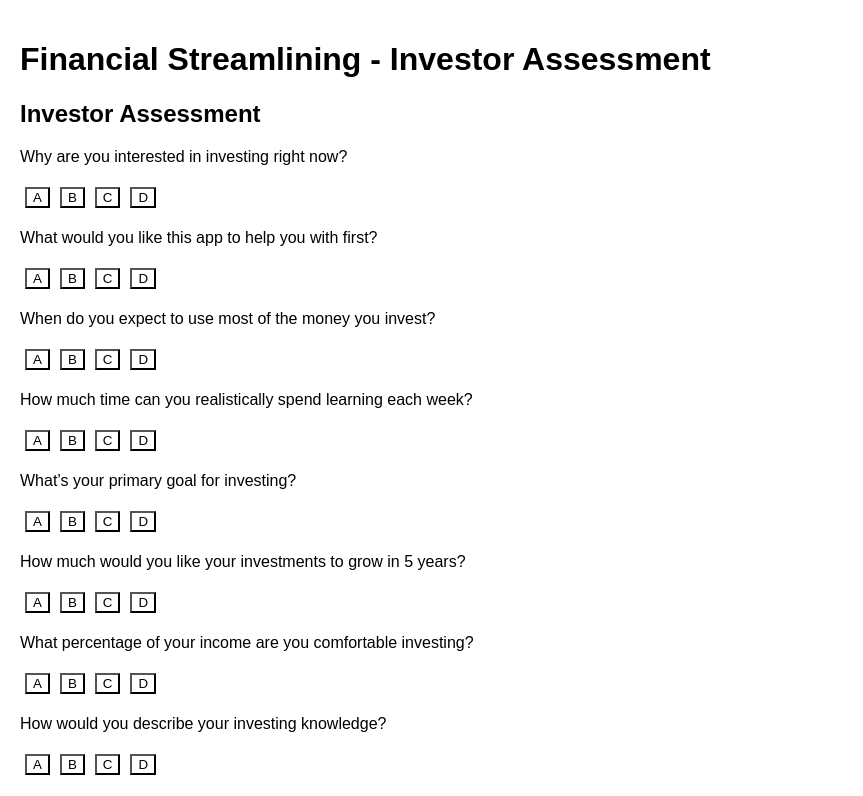
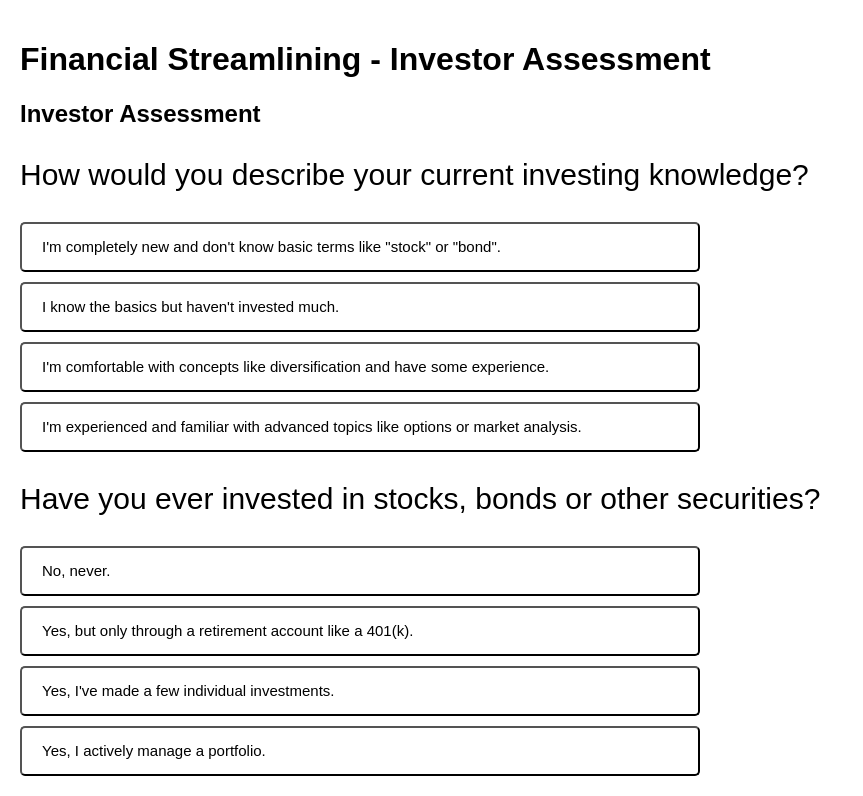
Before and after one commit to neh8/financialstreamlining, a React (Create React App) app in the folder financial-streamlining/frontend/: page / in a window 1280 px wide. Shown: the top 796 px of the page, without its empty margins (0-863 px from the left). Built offline with nearby package versions, Linux system fonts and the light colour scheme.

Commit message:
Updated score calculation, changed questions, changed CSS to be more presentable for Monday

```diff
--- a/financial-streamlining/frontend/package.json
+++ b/financial-streamlining/frontend/package.json
@@ -8,6 +8,8 @@
     "@testing-library/react": "^16.3.0",
     "@testing-library/user-event": "^13.5.0",
     "axios": "^1.12.2",
+    "cors": "^2.8.5",
+    "express": "^5.1.0",
     "react": "^19.2.0",
     "react-dom": "^19.2.0",
     "react-scripts": "5.0.1",
--- a/financial-streamlining/frontend/src/App.css
+++ b/financial-streamlining/frontend/src/App.css
@@ -32,7 +32,47 @@
   from {
     transform: rotate(0deg);
   }
+
   to {
     transform: rotate(360deg);
   }
 }
+
+.question-container {
+  margin-bottom: 20px;
+}
+
+.answer-options {
+  display: flex;
+  flex-direction: column;
+  gap: 10px;
+  width: 100%;
+  max-width: 400px;
+}
+
+.question-button {
+  height: 50px;
+  width: 170%;
+  padding: 10px 20px;
+  text-align: left;
+  background-color: white;
+  cursor: pointer;
+  border-radius: 5px;
+  font-size: 15px;
+}
+
+.question-button.selected {
+  background-color: lightblue
+}
+
+.question-text {
+  font-size: 30px;
+}
+
+.results {
+  font-size: 30px;
+  display: flex;
+  flex-direction: column;
+  text-align: center;
+  width: 100%
+}
--- a/financial-streamlining/frontend/src/App.js
+++ b/financial-streamlining/frontend/src/App.js
@@ -1,4 +1,5 @@
 import React, { useState } from "react";
+import './App.css'
 
 function App() {
   const [step, setStep] = useState("assessment");
@@ -9,19 +10,138 @@ function App() {
   const [personalityResult, setPersonalityResult] = useState(null);
 
   const questions = [
-    "Why are you interested in investing right now?",
-    "What would you like this app to help you with first?",
-    "When do you expect to use most of the money you invest?",
-    "How much time can you realistically spend learning each week?",
-    "What’s your primary goal for investing?",
-    "How much would you like your investments to grow in 5 years?",
-    "What percentage of your income are you comfortable investing?",
-    "How would you describe your investing knowledge?",
-    "Have you ever invested in the stock market?",
-    "How do you prefer to make investment decisions?",
+    {
+      questionText: "How would you describe your current investing knowledge?",
+      answerOptions: [
+        "I'm completely new and don't know basic terms like \"stock\" or \"bond\".",
+        "I know the basics but haven't invested much.",
+        "I'm comfortable with concepts like diversification and have some experience.",
+        "I'm experienced and familiar with advanced topics like options or market analysis."
+      ],
+      answerScores: {
+        "I'm completely new and don't know basic terms like \"stock\" or \"bond\".": 1,
+        "I know the basics but haven't invested much.": 2,
+        "I'm comfortable with concepts with diversification and have some experience.": 3,
+        "I'm experienced and familiar with advanced topics like options or market analysis.": 4
+      },
+    },
+    {
+      questionText: "Have you ever invested in stocks, bonds or other securities?",
+      answerOptions: [
+        "No, never.",
+        "Yes, but only through a retirement account like a 401(k).",
+        "Yes, I've made a few individual investments.",
+        "Yes, I actively manage a portfolio."
+      ],
+      answerScores: {
+        "No, never.": 1,
+        "Yes, but only through a retirement account like a 401(k).": 2,
+        "Yes, I've made a few individual investments.": 3,
+        "Yes, I actively manage a portfolio.": 4
+      },
+    },
+    {
+      questionText: "\What does \"diversification\" mean in investing?",
+      answerOptions: [
+        "Putting all your money in one stock for higher returns.",
+        "Spreading investments across different assets to reduce risk.",
+        "Buying only low-risk bonds.",
+        "I don't know."
+      ],
+      answerScores: {
+        "Putting all your money in one stock for higher returns.": 1,
+        "Spreading investments across different assets to reduce risk.": 2,
+        "Buying only low-risk bonds.": 3,
+        "I don't know.": 1
+      },
+    },
+    {
+      questionText: "How familiar are you with financial ratios like P/E or Debt-to-Equity",
+      answerOptions: [
+        "Not at all.",
+        "I've heard of them but don't understand how to use them.",
+        "I can interpret them for basic stock analysis.",
+        "I ues them regularly in my investment decisions."
+      ],
+      answerScores: {
+        "Not at all.": 1,
+        "I've heard of them but don't understand how to use them.": 2,
+        "I can interpret them for basic stock analysis.": 3,
+        "I use them regularly in my investment decisions.": 4
+      },
+    },
+    {
+      questionText: "If your investement portfolio dropped 10% in value due to market fluctuations, how would you react?",
+      answerOptions: [
+        "Sell immediately to avoid further losses.",
+        "Monitor closely but hold if fundamentals are strong.",
+        "See it as a buying opportunity and invest more.",
+        "Maximize growth, accepting higher volatility."
+      ],
+      answerScores: {
+        "Sell immediately to avoid further losses.": 1,
+        "Monitor closely but hold if fundamentals are strong.": 2,
+        "See it as a buying opportunity and invest more.": 3,
+        "Maximize growth, accepting higher volatility.": 3
+      },
+    },
+    {
+      questionText: "Which best describes your investment goals?",
+      answerOptions: [
+        "Preserve capital with minimal risk, even if returns are low.",
+        "Balance growth and safety with moderate returns.",
+        "Maximize growth, accepting higher volatility."
+      ],
+      answerScores: {
+        "Preserve capital with minimum risk, even if returns are low.": 1,
+        "Balance growth and safety with moderate returns.": 2,
+        "Maximize growth, accepting higher volatility.": 3
+      },
+    },
+    {
+      questionText: "How much volatility are you comfortable with for potential higher returns?",
+      answerOptions: [
+        "None; I prefer steady, predictable gains.",
+        "Some, as long as it's not extreme.",
+        "A lot; I'm okay with big ups and downs for big rewards."
+      ],
+      answerScores: {
+        "None; I prefer steady, predictable gains.": 1,
+        "Some, as long as it's not extreme.": 2,
+        "A lot; I'm okay with big ups and downs for big rewards.": 3
+      },
+    },
+    {
+      questionText: "In a hypothetical scenario, if you had $10,000 to invest for 5 years, where would you put most of it?",
+      answerOptions: [
+        "Savings account or bonds for safety.",
+        "A mix of stocks and bonds.",
+        "Growth stocks or emerging markets."
+      ],
+      answerScores: {
+        "Savings account or bonds for safety.": 1,
+        "A mix of stocks and bonds.": 2,
+        "Growth stocks or emerging markets.": 3
+      },
+    },
+    {
+      questionText: "How would you describe your understanding of how taxes affect your investments?",
+      answerOptions: [
+        "I don't really know how investment taxes work.",
+        "I've heard of capital gains and tax-advangated accounts, but don't fully understand them.",
+        "I understand key concepts like short- vs long-term capital gains and tax deferral.",
+        "I actively consider tax implications (e.g., harvesting losses, asset location) when investing."
+      ],
+      answerScores: {
+        "I don't really know how investment taxes work.": 1,
+        "I've heard of capital gains and tax-advangated accounts, but don't fully understand them.": 2,
+        "I understand key concepts like short- vs long-term capital gains and tax deferral.": 3,
+        "I actively consider tax implications (e.g., harvesting losses, asset location) when investing.": 4
+      },
+    },
   ];
 
-  const options = ["A", "B", "C", "D"];
+  const personalityoptionstest = ["A", "B", "C", "D"];
 
   const handleAnswer = (index, choice) => {
     let newAnswers = [...answers];
@@ -54,6 +174,40 @@ function App() {
     setPersonalityAnswers(newAnswers);
   };
 
+  const testScoreCalculation = (answers) => {
+    let score = 0
+    let level = ""
+    let learningPath = ""
+    answers.forEach((answer, index) => {
+      const question = questions[index]
+      if (question && answer in question.answerScores) {
+        score += question.answerScores[answer]
+      }
+    });
+    if (score >= 8 && score <= 15) {
+      level = "Beginner";
+      learningPath = "Basics Track: What is investing?, stocks/bonds/ETFs, starter portfolio, emotional control.";
+    } else if (score >= 15 && score <= 21) {
+      level = "Intermediate";
+      learningPath = "Growth Track: diversification, risk-return tradeoffs, valuation basics, comparing stocks/ETFs, common financial ratios.";
+    } else if (score >= 21 && score <= 25) {
+      level = "Advanced";
+      learningPath = "Analytics Track: portfolio optimization, valuation models, advanced risk management, options, active trader strategies.";
+    } else {
+      level = "Unclassified";
+      learningPath = "Please retake the quiz to get a clearer result.";
+    }
+    const testytest = document.createElement('div')
+    testytest.id = "thisisatest"
+    testytest.innerHTML = `
+    <div class=results>
+      <p>Your score for this section is ${score}, your investor level is ${level}, and your recommended learning path is ${learningPath}</p>
+    </div>
+    `
+    document.body.appendChild(testytest)
+    return score;
+  }
+
   const submitPersonality = async () => {
     const res = await fetch("http://localhost:5000/api/personality-quiz", {
       method: "POST",
@@ -73,33 +227,34 @@ function App() {
         <div>
           <h2>Investor Assessment</h2>
           {questions.map((q, i) => (
-            <div key={i}>
-              <p>{q}</p>
-              {options.map((opt) => (
+            <div key={i} className="question-container">
+              <p className="question-text">{q.questionText}</p>
+              <div className="answer-options">
+                {q.answerOptions.map((opt) => (
                   <button
                     key={opt}
                     onClick={() => handleAnswer(i, opt)}
-                  style={{
-                    margin: "5px",
-                    background: answers[i] === opt ? "lightblue" : "white",
-                  }}
+                    className={`question-button ${answers[i] === opt ? "selected" : ""}`}
                   >
                     {opt}
                   </button>
                 ))}
               </div>
+            </div>
           ))}
-          <button onClick={submitAssessment}>Submit Assessment</button>
+          <button onClick={() => testScoreCalculation(answers)}>Submit Assessment</button>
         </div>
-      )}
+      )
+      }
 
-      {step === "personality" && (
+      {
+        step === "personality" && (
           <div>
             <h2>Personality Quiz</h2>
             {personalityQuestions.map((q, i) => (
               <div key={i}>
                 <p>{q}</p>
-              {options.map((opt) => (
+                {personalityoptionstest.map((opt) => (
                   <button
                     key={opt}
                     onClick={() => handlePersonality(i, opt)}
@@ -115,17 +270,20 @@ function App() {
             ))}
             <button onClick={submitPersonality}>Submit Personality Quiz</button>
           </div>
-      )}
+        )
+      }
 
-      {step === "results" && (
+      {
+        step === "results" && (
           <div>
             <h2>Results</h2>
             <p><strong>Investor Type:</strong> {result?.level}</p>
             <p><strong>Learning Path:</strong> {result?.learningPath}</p>
             <p><strong>Industry Recommendation:</strong> {personalityResult?.recommendation}</p>
           </div>
-      )}
-    </div>
+        )
+      }
+    </div >
   );
 }
 
```
Also changed, not shown: financial-streamlining/frontend/src/server.js (added, +94 -0 lines), financial-streamlining/frontend/futuregoals.txt (added), 2 other files (tests, documents, lock files or other folders). Lines whose indentation alone changed are shown as unchanged.
